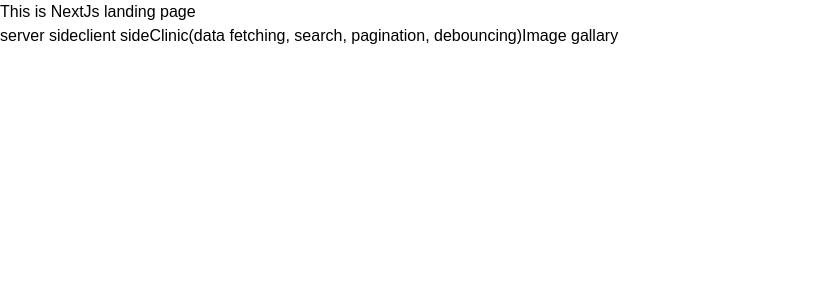
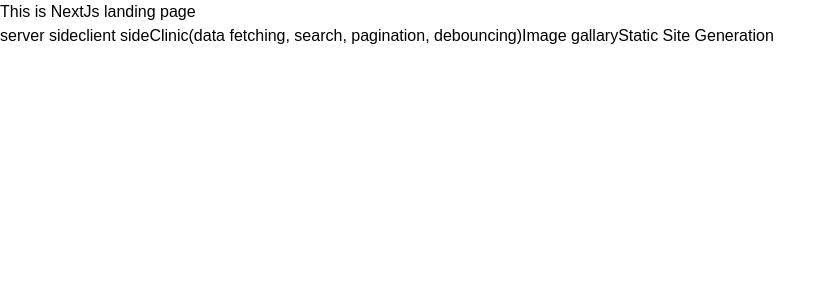
Before and after one commit to Sharif101/NextJs14_dynamicSearch, a Next.js app: page / in a window 1280 px wide. Shown: the top 300 px of the page, without its empty margins (0-836 px from the left). Built offline with nearby package versions, Linux system fonts and the light colour scheme.

Commit message:
feat: Static Site Generation

```diff
--- a/src/components/Landing/Landing.jsx
+++ b/src/components/Landing/Landing.jsx
@@ -17,6 +17,9 @@
       <Link href="/gallary" className="underline underline-offset-1">
         Image gallary
       </Link>
+      <Link href="/ssg" className="underline underline-offset-1">
+        Static Site Generation
+      </Link>
     </div>
   );
 }
--- a/src/components/index.js
+++ b/src/components/index.js
@@ -4,5 +4,6 @@
 import Todo from "./Todo/Todo";
 import Clinic from "./Clinic/Clinic";
 import Gallary from "./Gallary/Gallary";
+import SSG from "./SSG/SSG";
 
-export { Landing, Blog, User, Todo, Clinic, Gallary };
+export { Landing, Blog, User, Todo, Clinic, Gallary, SSG };
```
